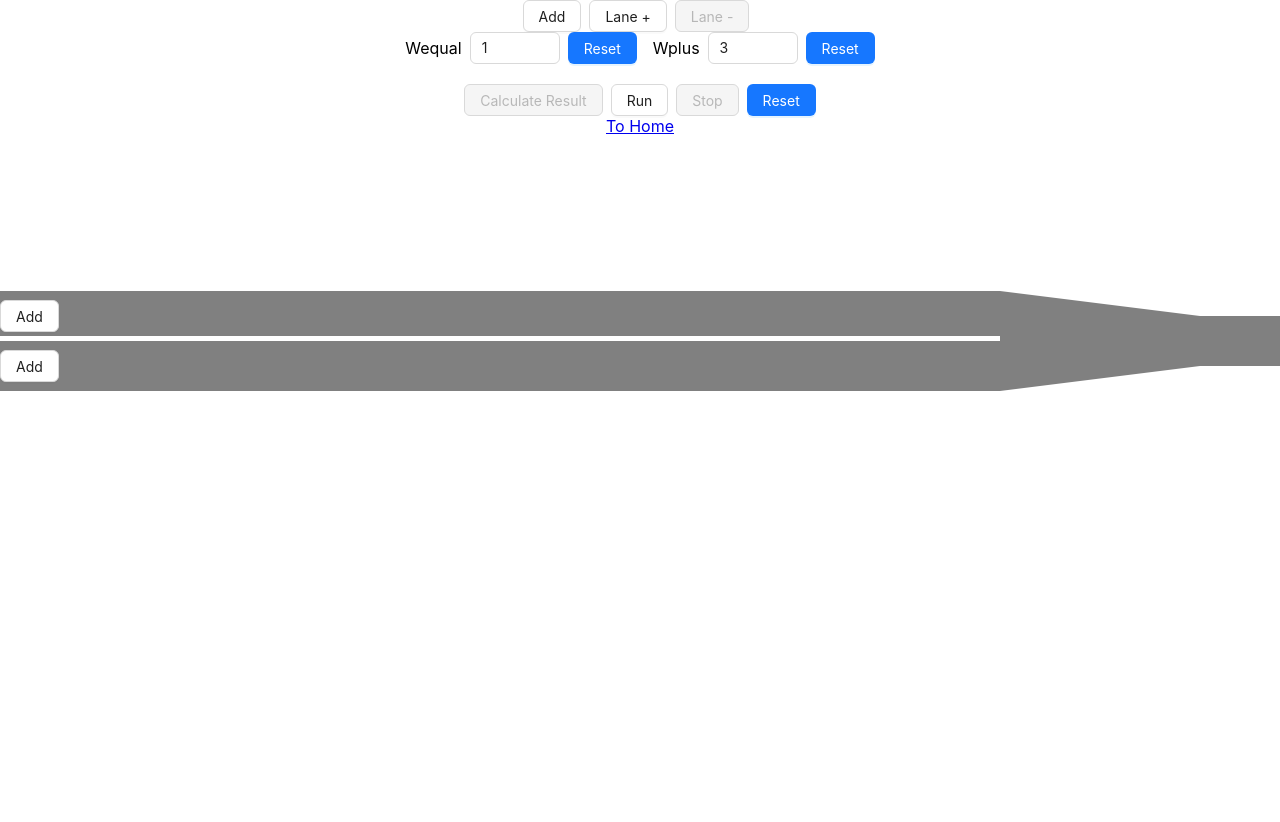
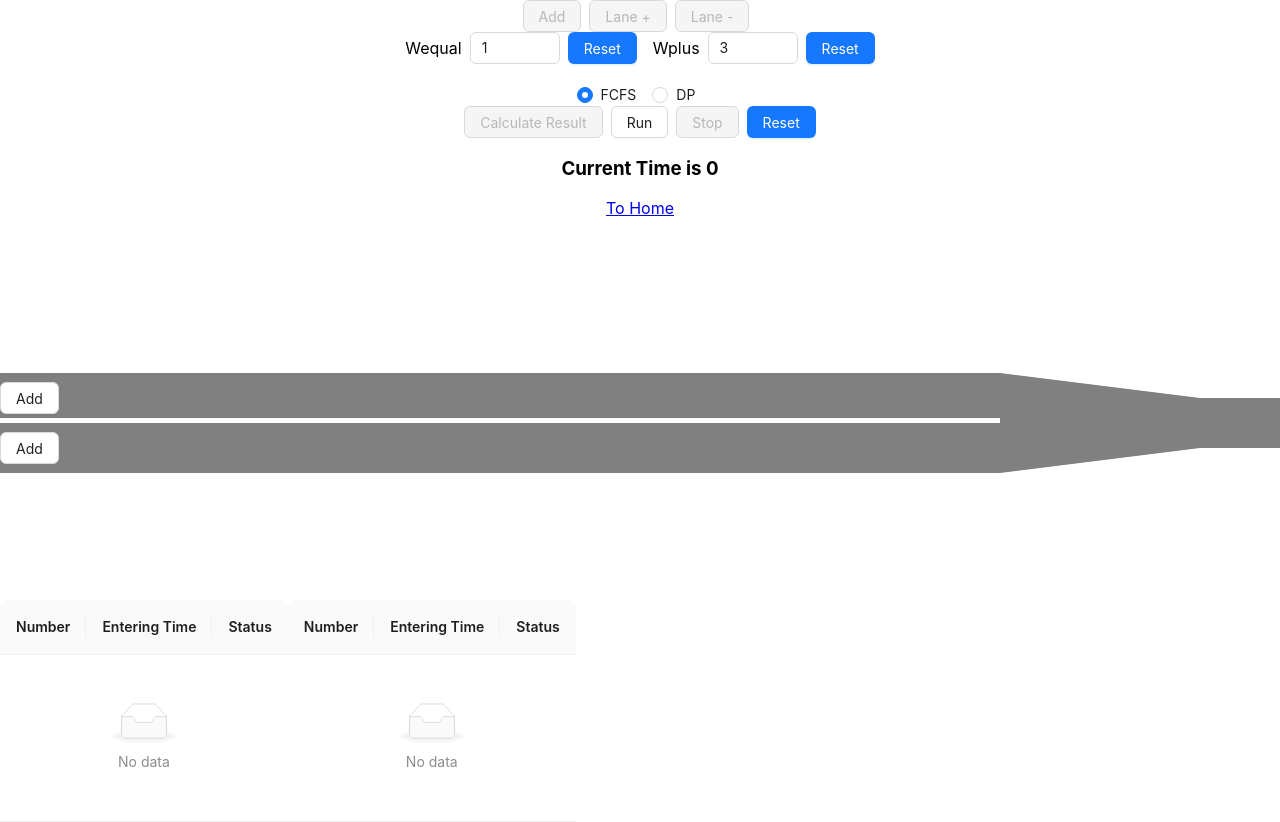
Before and after one commit to Michael0303/vehicle-final, a Next.js app: page /Scene1 in a window 1280 px wide. Both pictures are taken after a click on the button "Calculate Result". Shown: the top 822 px of the page. Before the commit the page ends 800 px from the top, so only its background shows below. Built offline with nearby package versions, Linux system fonts and the light colour scheme.

Commit message:
update choice of algorithm

```diff
--- /dev/null
+++ b/components/Result.jsx
@@ -0,0 +1,61 @@
+import React from 'react';
+import { Space, Table, Tag } from 'antd';
+import styled from 'styled-components';
+
+
+const columns = [
+    {
+        title: 'Number',
+        dataIndex: 'number',
+        key: 'number',
+        render: (text) => <a>{text}</a>,
+    },
+    {
+        title: 'Entering Time',
+        dataIndex: 'enteringTime',
+        key: 'enteringTime',
+        render: (text) => <a>{text}</a>,
+    },
+    {
+        title: 'Status',
+        key: 'Status',
+        dataIndex: 'status',
+        render: (time) => {
+            let tag = "RUN"
+            let color = "pink"
+            if (time === 0) {
+                tag = "WAIT"
+                color = "red"
+            }
+            if (time < 0) {
+                tag = "ENTER"
+                color = "green"
+            }
+            return (
+                <Tag color={color} key={time}>
+                    {tag.toUpperCase()}
+                </Tag>
+            );
+
+        }
+    },
+];
+
+const Result = ({ laneIndex, enteringTime, currentTime }) => {
+    console.log(laneIndex)
+    console.log(enteringTime)
+    let lane = ["A", "B", "C", "D", "E"]
+    let data = enteringTime.map((time, idx) => {
+        let id = lane[laneIndex] + '-' + idx
+        return {
+            key: id,
+            number: id,
+            enteringTime: enteringTime[idx],
+            status: currentTime[idx],
+        }
+    })
+    return (
+        <Table columns={columns} dataSource={data} />
+    )
+}
+export default Result;
--- a/pages/Scene1.js
+++ b/pages/Scene1.js
@@ -1,17 +1,25 @@
 import CarModal from '../components/CarModal';
 import { useState, useEffect } from 'react';
-import { Space, InputNumber, Button } from 'antd';
-import { fcfs_multiple, dp, dp2 } from '../util/algorithm';
+import { Space, InputNumber, Button, Radio } from 'antd';
+import { fcfs_multiple, dp, dp2, dp_multiple } from '../util/algorithm';
 import Lane from '../components/Lane'
 import Merge from '../components/Merge';
 import Car from '../components/Car';
 import styled from 'styled-components';
+import Result from '../components/Result';
 
 const Scene1Wrapper = styled.div`
     text-align: center;
     position: relative;
 `
-
+const TableWrapper = styled.div`
+    position: absolute;
+    width: auto
+    background-color: black;
+    top: 600px;
+    display: flex;
+    justify-content: center;
+`
 
 export default function Scene1() {
     const [modalOpen, setModalOpen] = useState(false)
@@ -23,6 +31,9 @@ export default function Scene1() {
     const [savedCars, setSavedCars] = useState([[], []])
     const [result, setResult] = useState(undefined)
     const [time, setTime] = useState(0)
+    const [choice, setChoice] = useState(0)
+
+    let algorithm = [fcfs_multiple, dp_multiple]
 
     useEffect(() => {
         if (run) {
@@ -36,6 +47,7 @@ export default function Scene1() {
 
     useEffect(() => {
         // setCars(cars.map((carLine) => carLine.filter((car) => car > -25).map((car) => car - 1)))
+        if (time > 0) {
             setCars(cars.map((carLine, idx) => carLine.map((car, idy) => {
                 let enteringTime = result.entering_time[idx][idy]
                 if (car !== 0 || time >= enteringTime) {
@@ -44,25 +56,27 @@ export default function Scene1() {
                     return car
                 }
             })))
+        }
     }, [time])
 
     useEffect(() => {
         if (result !== undefined) {
             setSavedCars(cars)
-            console.log("saved cars")
-            console.log(cars)
+            // console.log("saved cars")
+            // console.log(cars)
+            // console.log(result.entering_time[0])
         }
     }, [result])
 
     useEffect(() => {
         console.log(result)
-        console.log(cars)
+        // console.log(cars)
     }, [result])
 
     return (
         <Scene1Wrapper>
             <Space>
-                <Button onClick={() => setModalOpen(true)}>
+                <Button onClick={() => setModalOpen(true)} disabled={result !== undefined}>
                     Add
                 </Button>
                 <Button
@@ -70,14 +84,14 @@ export default function Scene1() {
                         setLaneNum((n) => n + 1)
                         setCars([...cars, []])
                     }}
-                    disabled={laneNum === 5}
+                    disabled={laneNum === 5 || result !== undefined}
                 >Lane +</Button>
                 <Button
                     onClick={() => {
                         setLaneNum((n) => n - 1)
                         setCars(cars.slice(0, cars.length - 1))
                     }}
-                    disabled={laneNum === 2}
+                    disabled={laneNum === 2 || result !== undefined}
                 >Lane -</Button><br />
             </Space> <br />
             <Space>
@@ -124,10 +138,14 @@ export default function Scene1() {
                 }}
                 laneNum={laneNum}
             /><br />
+            <Radio.Group onChange={(e) => setChoice(e.target.value)} value={choice}>
+                <Radio value={0}>FCFS</Radio>
+                <Radio value={1}>DP</Radio>
+            </Radio.Group><br />
             <Space>
                 <Button
                     onClick={() => {
-                        setResult(fcfs_multiple(W_equal, W_plus, cars, laneNum))
+                        setResult(algorithm[choice](W_equal, W_plus, cars, laneNum))
                     }}
                     disabled={(result !== undefined)}
                 >Calculate Result</Button>
@@ -152,11 +170,13 @@ export default function Scene1() {
                     onClick={() => {
                         setRun(false)
                         setResult(undefined)
+                        setTime(0)
                         setCars(savedCars)
                     }}
                     disabled={run}
                 >Reset</Button>
             </Space><br />
+            <h3>Current Time is {time}</h3>
             <div style={{ position: 'absolute', textAlign: 'center' }}>
                 {[...Array(laneNum).keys()].map((index) => <Lane key={index} id={index} x={0} y={200 + 50 * index} width={1000} height={50} cars={cars} setCars={setCars} laneNum={laneNum} idx={index} />)}
                 <Merge x={1000} y={200 + 50 * (laneNum - 1) / 2} width={200} height={50 * laneNum} mergeHeight={50} />
@@ -168,6 +188,14 @@ export default function Scene1() {
                         if (time < 0) return <Car key={"Car" + idx + '-' + index} id={"Car" + idx + '-' + index} x={1200 - 20 * time} color={"green"} enter={true} y={200 + 50 * (laneNum - 1) / 2} />
                     }))}
             </div>
+            {(result === undefined) ? null :
+                <TableWrapper>
+                    {[...Array(laneNum).keys()].map((idx) => {
+                        return <Result laneIndex={idx} enteringTime={result.entering_time[idx]} currentTime={cars[idx]} />
+                    })}
+                </TableWrapper>
+            }
+
         </Scene1Wrapper>
     );
 }
```
Lines whose indentation alone changed are shown as unchanged.
